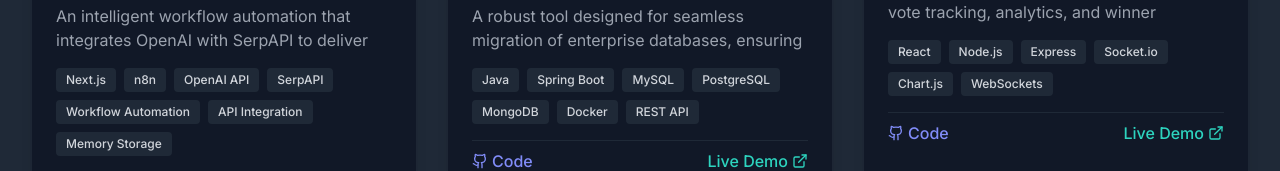
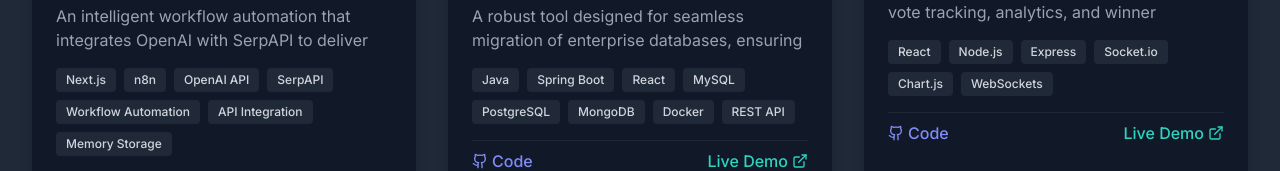
Before and after one commit to Asif12as/My_Portfolio, a React (Vite) app: page / in a window 1280 px wide. Shown: the part 2574-2745 px from the top of the page. Built offline with nearby package versions, Linux system fonts and the light colour scheme.

Commit message:
Update projectsData.ts

```diff
--- a/src/data/projectsData.ts
+++ b/src/data/projectsData.ts
@@ -24,17 +24,17 @@ const projectsData: Project[] = [
   "demoLink": "https://query-sense-ai-model-1p1b.vercel.app/",
   "featured": true
 },
-  {
-    id: 2,
-    title: "Enterprise Database Migration Tool",
-    description: "A robust tool designed for seamless migration of enterprise databases, ensuring data integrity and minimal downtime during transitions.",
-    image: "https://images.pexels.com/photos/546819/pexels-photo-546819.jpeg",
-    technologies: ["Java", "Spring Boot", "MySQL", "PostgreSQL", "MongoDB", "Docker", "REST API"],
-    category: "backend",
-    githubLink: "https://github.com/Asif12as/EnterpriseDBMigrator_Tool",
-    demoLink: "https://github.com/Asif12as/EnterpriseDBMigrator_Tool",
-    featured: true
-  },
+ {
+  "id": 2,
+  "title": "Enterprise Database Migration Tool",
+  "description": "A robust tool designed for seamless migration of enterprise databases, ensuring data integrity and minimal downtime during transitions.",
+  "image": "https://images.pexels.com/photos/325229/pexels-photo-325229.jpeg",
+  "technologies": ["Java", "Spring Boot","React", "MySQL", "PostgreSQL", "MongoDB", "Docker", "REST API"],
+  "category": "backend",
+  "githubLink": "https://github.com/Asif12as/EnterpriseDBMigrator_Tool",
+  "demoLink": "https://github.com/Asif12as/EnterpriseDBMigrator_Tool",
+  "featured": true
+},
    {
     id: 3,
     title: "Live Poll Battle",
```
